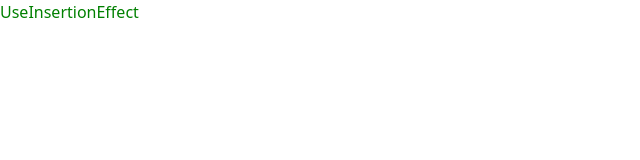
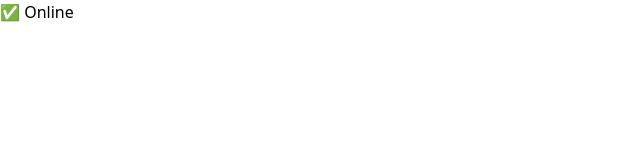
Before and after one commit to aqorbani/samplehooks, a Next.js app: page / in a window 1280 px wide. Shown: the top 160 px of the page, without its empty margins (0-640 px from the left). Built offline with nearby package versions, Linux system fonts and the light colour scheme.

Commit message:
work with useSyncExternalStore hook

```diff
--- a/src/app/page.tsx
+++ b/src/app/page.tsx
@@ -15,6 +15,7 @@ import UseActionState from "@/components/sampleHooks/UseActionState/UseActionSta
 import UseDebugValue from "@/components/sampleHooks/UseDebugValue/UseDebugValue";
 import UseImperativeHandle from "@/components/sampleHooks/UseImperativeHandle/UseImperativeHandle";
 import UseInsertionEffect from "@/components/sampleHooks/UseInsertionEffect";
+import UseSyncExternalStore from "@/components/sampleHooks/UseSyncExternalStore";
 
 export default function Home() {
   // const { user, login, logout } = useUser();
@@ -41,7 +42,8 @@ export default function Home() {
       {/* <UseActionState /> */}
       {/* <UseDebugValue /> */}
       {/* <UseImperativeHandle /> */}
-      <UseInsertionEffect />
+      {/* <UseInsertionEffect /> */}
+      <UseSyncExternalStore />
     </div>
   );
 }
--- /dev/null
+++ b/src/components/sampleHooks/UseSyncExternalStore.tsx
@@ -0,0 +1,22 @@
+"use client";
+import React, { useSyncExternalStore } from "react";
+
+const UseSyncExternalStore = () => {
+  const isOnline = useSyncExternalStore(subscribe, getSnapshot);
+  return <h1>{isOnline ? "✅ Online" : "❌ Disconnected"}</h1>;
+};
+
+export default UseSyncExternalStore;
+
+function getSnapshot() {
+  return navigator.onLine;
+}
+
+function subscribe(callback: any) {
+  window.addEventListener("online", callback);
+  window.addEventListener("offline", callback);
+  return () => {
+    window.removeEventListener("online", callback);
+    window.removeEventListener("offline", callback);
+  };
+}
```
